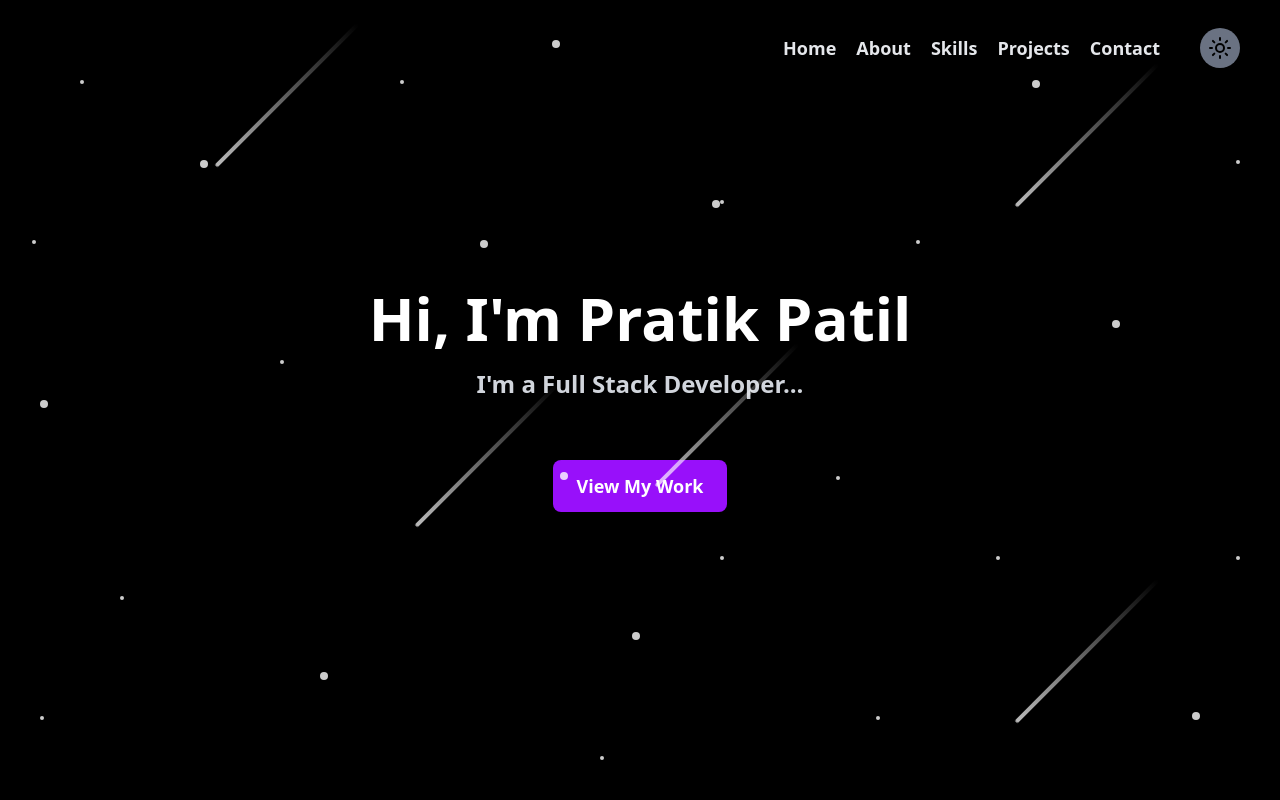
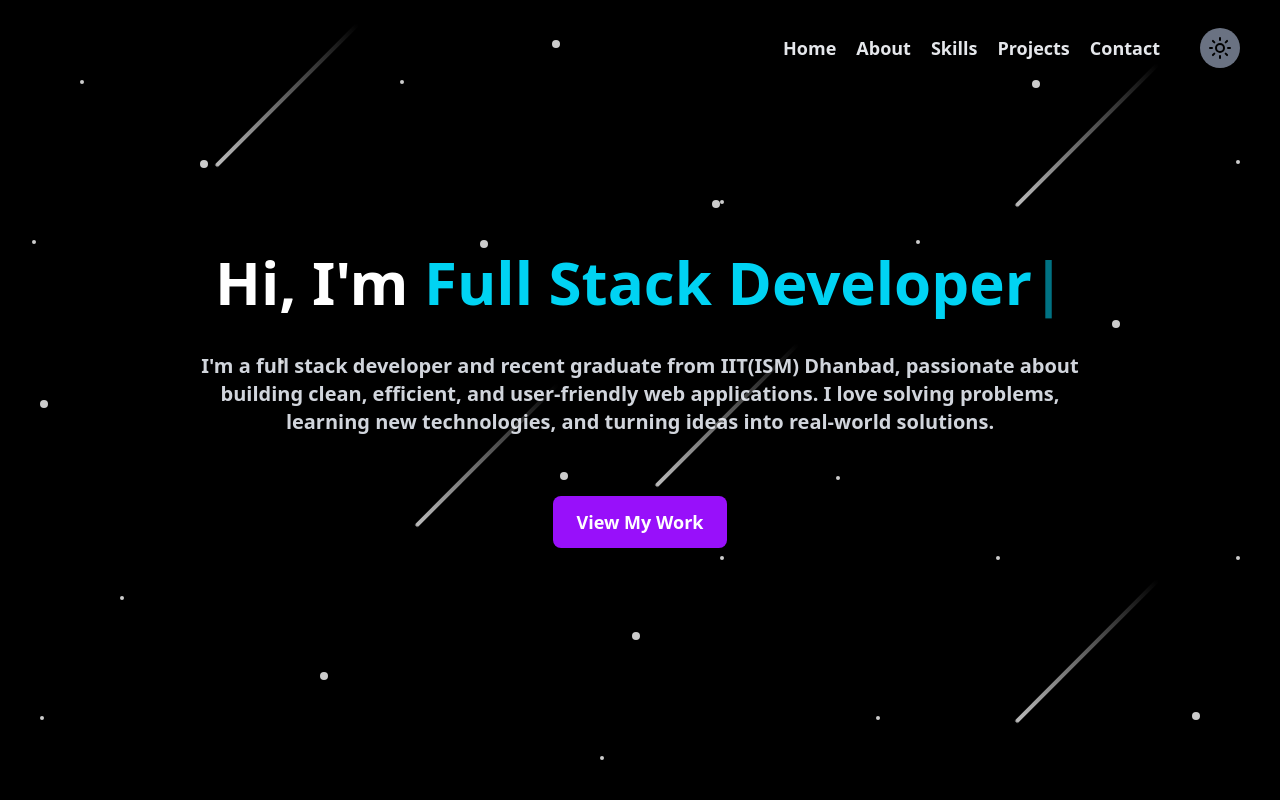
Before and after one commit to pratik-1732/Portfolio, a React (Vite) app in the folder Personal Site/: page / in a window 1280 px wide. Shown: the top 800 px of the page. Built offline with nearby package versions, Linux system fonts and the light colour scheme.

Commit message:
added effect to name and changed description message

```diff
--- a/Personal Site/components/Hero.jsx
+++ b/Personal Site/components/Hero.jsx
@@ -1,16 +1,54 @@
-import React from "react";
+import React, { useEffect, useState } from "react";
 
 const Hero = () => {
+  const texts = ["Pratik Patil", "Full Stack Developer", "Web Developer"];
+
+  const [currentTextIndex, setCurrentTextIndex] = useState(0);
+  const [displayedText, setDisplayedText] = useState("");
+  const [isDeleting, setIsDeleting] = useState(false);
+
+  useEffect(() => {
+    const currentText = texts[currentTextIndex];
+    let timeout;
+
+    if (isDeleting) {
+      if (displayedText.length > 0) {
+        timeout = setTimeout(() => {
+          setDisplayedText(displayedText.slice(0, -1));
+        }, 50);
+      } else {
+        setIsDeleting(false);
+        setCurrentTextIndex((prev) => (prev + 1) % texts.length);
+      }
+    } else {
+      if (displayedText.length < currentText.length) {
+        timeout = setTimeout(() => {
+          setDisplayedText(currentText.slice(0, displayedText.length + 1));
+        }, 100);
+      } else {
+        timeout = setTimeout(() => setIsDeleting(true), 2000);
+      }
+    }
+    return () => clearTimeout(timeout);
+  }, [displayedText, isDeleting, currentTextIndex, texts]);
+
   return (
     <div
       className="flex flex-col items-center justify-center h-screen text-center"
       id="hero"
     >
-      <h1 className="text-6xl font-bold text-white mb-5">
-        Hi, I'm Pratik Patil
+      <h1 className="text-6xl font-bold text-white mb-10">
+        Hi, I'm{" "}
+        <span className="text-cyan-400">
+          {displayedText}
+          <span className="animate-pulse">|</span>
+        </span>
       </h1>
-      <p className="text-2xl font-semibold text-gray-300">
-        I'm a Full Stack Developer...
+      <p className="text-xl max-w-4xl font-semibold text-gray-300">
+        I'm a full stack developer and recent graduate from IIT(ISM) Dhanbad,
+        passionate about building clean, efficient, and user-friendly web
+        applications. I love solving problems, learning new technologies, and
+        turning ideas into real-world solutions.
       </p>
       <a
         href="#project"
```
